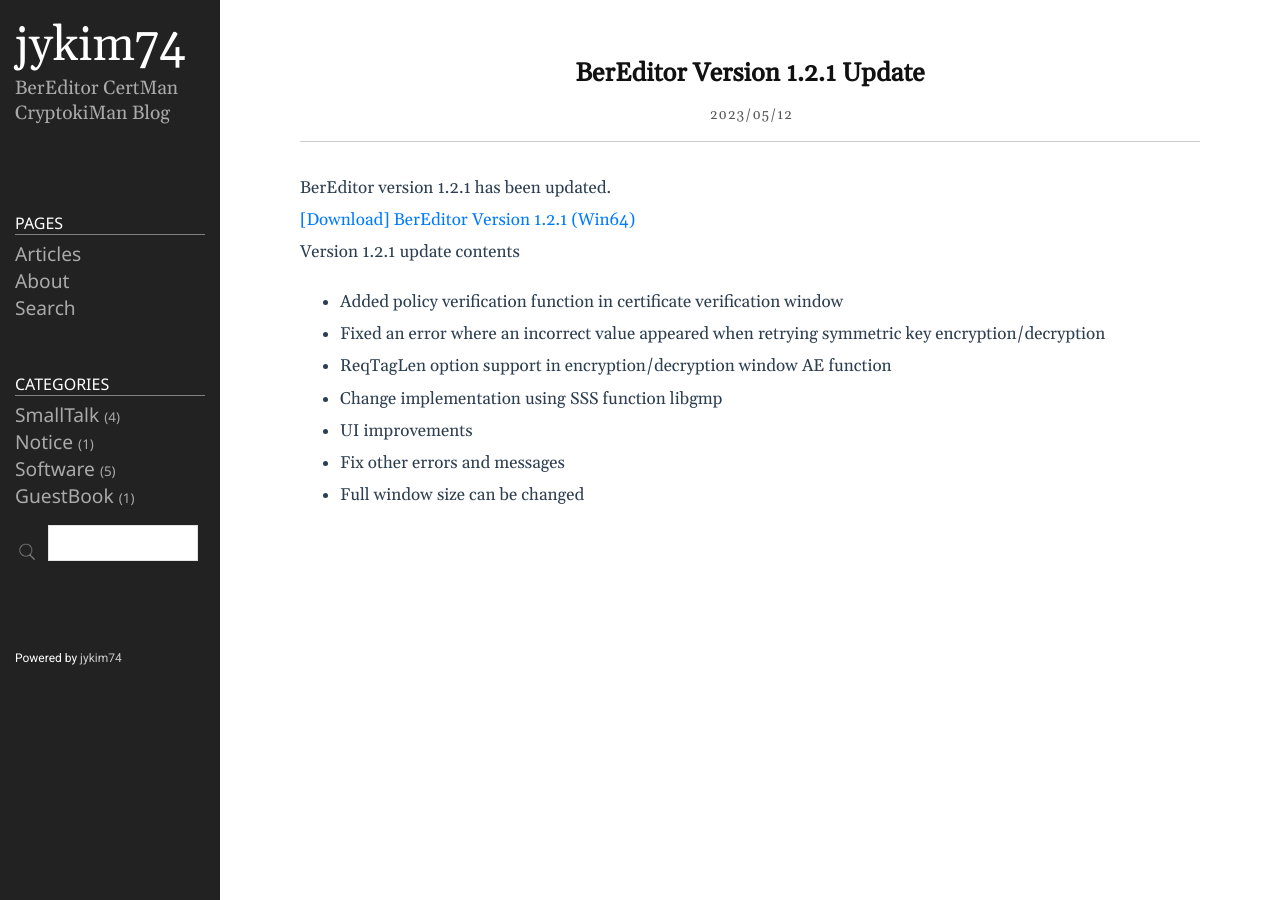
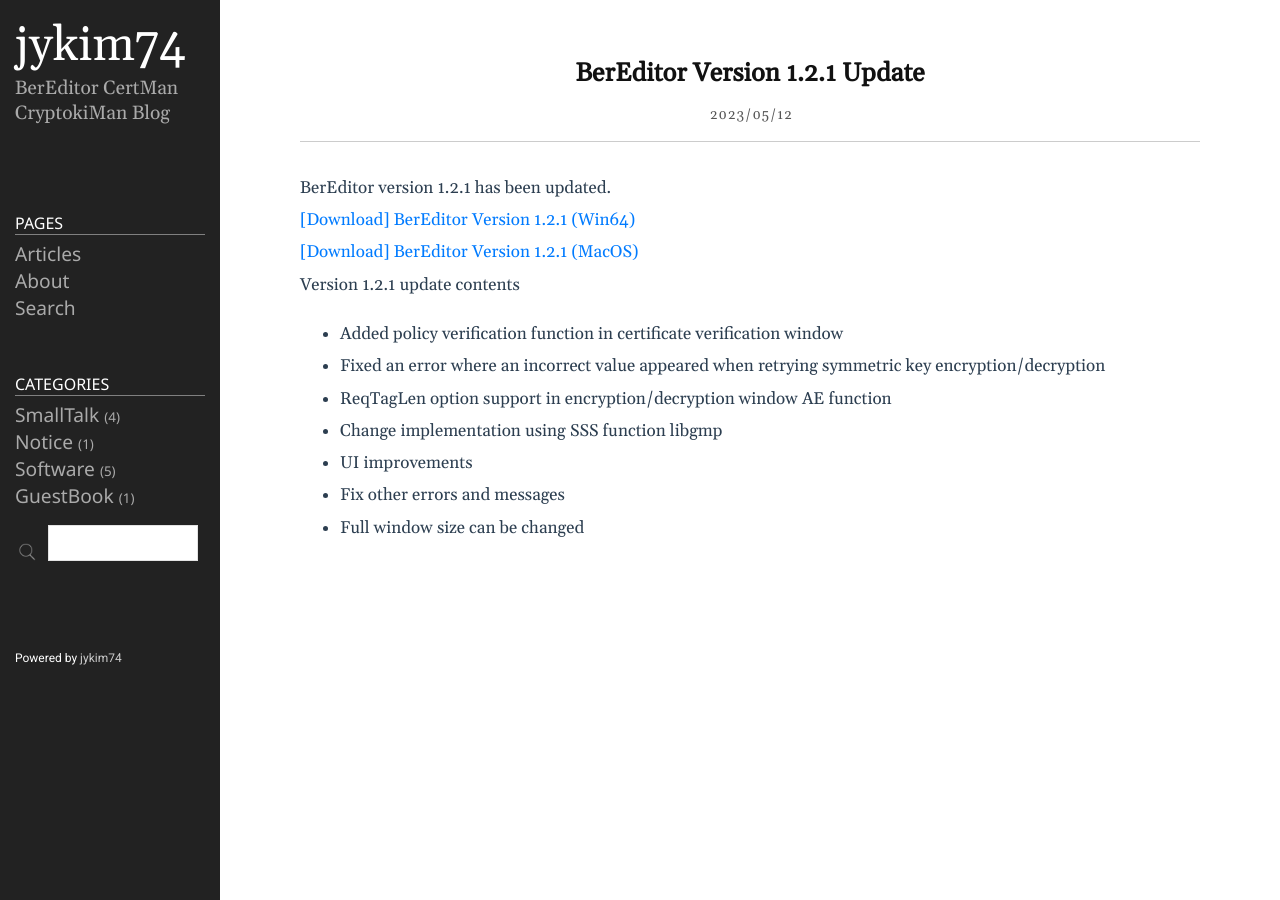
Before and after one commit to jykim74/jykim74.github.io, a Jekyll site: the page built from _posts/2023-05-12-BerEditorV121_update.markdown, in a window 1280 px wide. Built offline with Jekyll 4.4.1, drawn with Linux system fonts in a browser that asks for light colours; nearby versions of some CDN libraries; comment, search, counter and statistics services are not loaded.

Commit message:
Update 2023-05-12-BerEditorV121_update.markdown

```diff
--- a/_posts/2023-05-12-BerEditorV121_update.markdown
+++ b/_posts/2023-05-12-BerEditorV121_update.markdown
@@ -8,6 +8,8 @@
 <br>
 
 [[Download] BerEditor Version 1.2.1 (Win64)]( https://jykim74.github.io/msi/BerEditor-enV121.msi "BerEditor" )
+<br>
+[[Download] BerEditor Version 1.2.1 (MacOS)]( https://jykim74.github.io/msi/BerEditorV121.dmg "BerEditor" )
 
 Version 1.2.1 update contents
 - Added policy verification function in certificate verification window
```
